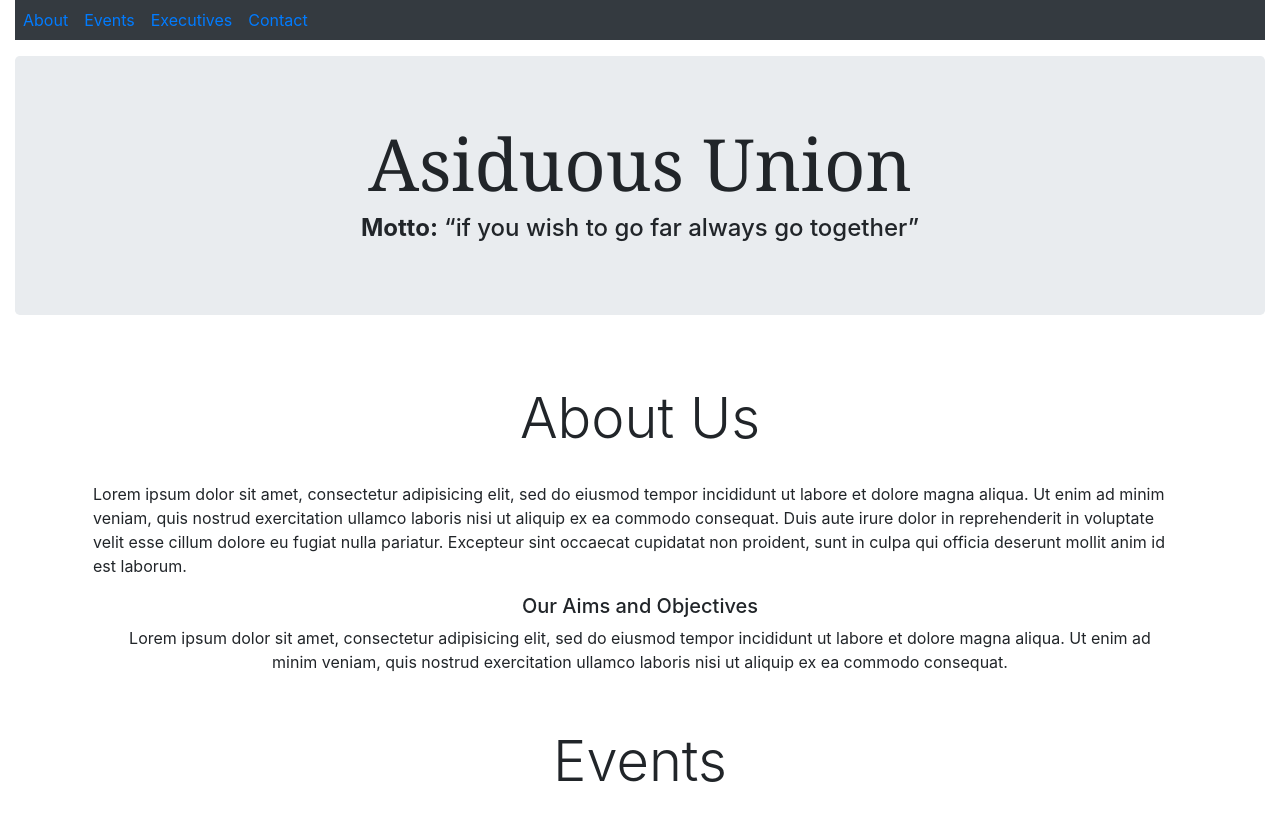
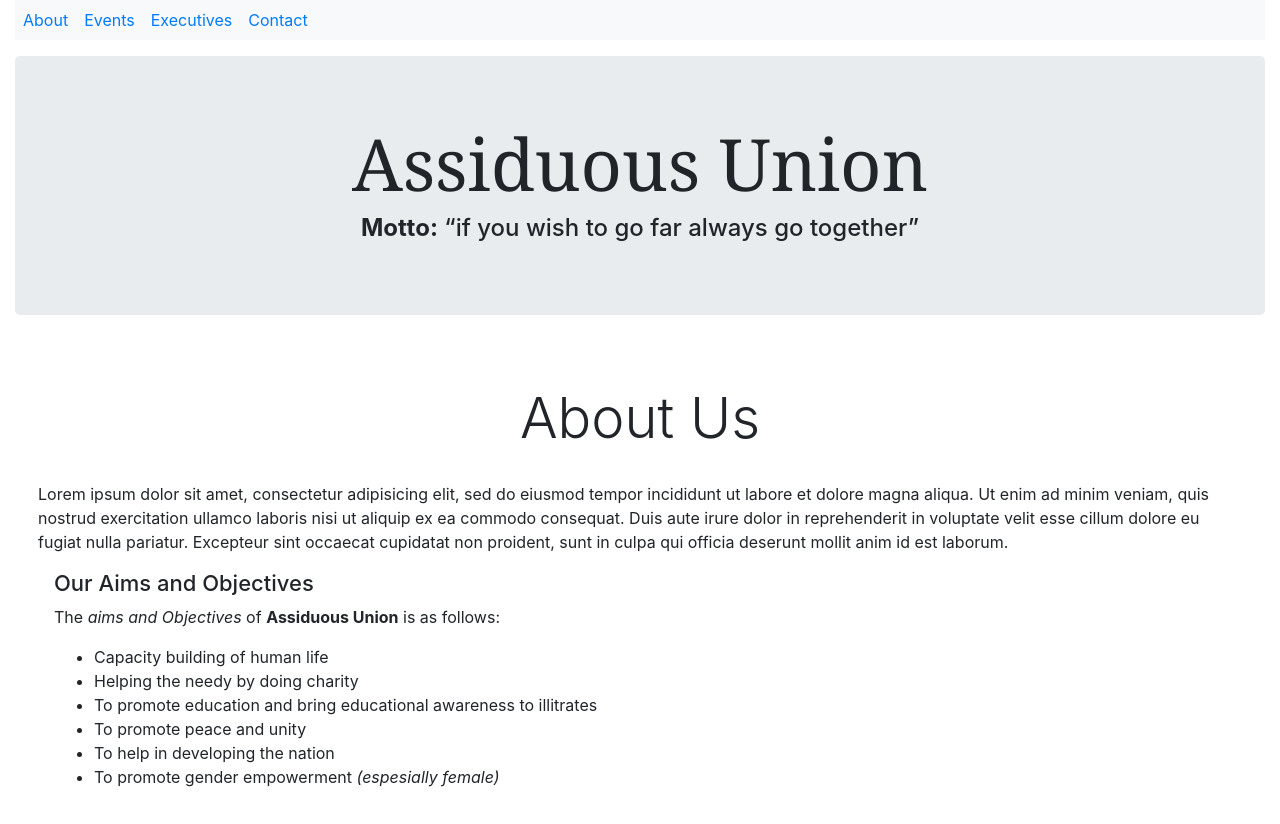
Before and after one commit to benjithorpe/asiduous-union, a plain HTML site: page index.html in a window 1280 px wide. Shown: the top 824 px of the page. Drawn offline with nearby package versions, Linux system fonts and the light colour scheme.

Commit message:
added the aims and objectives

```diff
--- a/index.html
+++ b/index.html
@@ -7,13 +7,14 @@
 	<meta http-equiv="x-ua-compatible" content="ie-edge">
 	<title>Asiduous Union</title>
 
-	<link rel="stylesheet" href="https://stackpath.bootstrapcdn.com/bootstrap/4.3.1/css/bootstrap.min.css" integrity="sha384-ggOyR0iXCbMQv3Xipma34MD+dH/1fQ784/j6cY/iJTQUOhcWr7x9JvoRxT2MZw1T" crossorigin="anonymous">
+	<link rel="stylesheet" href="https://stackpath.bootstrapcdn.com/bootstrap/4.3.1/css/bootstrap.min.css"
+		integrity="sha384-ggOyR0iXCbMQv3Xipma34MD+dH/1fQ784/j6cY/iJTQUOhcWr7x9JvoRxT2MZw1T" crossorigin="anonymous">
 	<link rel="stylesheet" type="text/css" href="style.css">
 </head>
 
 <body class="container-fluid">
 
-	<nav class="bg-dark sticky-top">
+	<nav class="bg-light sticky-top">
 		<ul class="pagination">
 			<li class="page-item p-2">
 				<a href="#about">About</a>
@@ -35,13 +36,13 @@
 
 	<!-- header -->
 	<header class="jumbotron text-center">
-		<h1 class="display-3">Asiduous Union</h1>
+		<h1 class="display-3">Assiduous Union</h1>
 		<h4>
 			<b>Motto:</b> <q>if you wish to go far always go together</q>
 		</h4>
 	</header>
 
-	<main class="container">
+	<main class="container-fluid my-2">
 		<article>
 			<!-- about -->
 			<section class="p-2 container-fluid" id="about">
@@ -56,10 +57,19 @@
 				</div>
 
 				<!-- our aims and objective -->
-				<div class="p-3 text-center">
+				<div class="p-3">
 					<h5>Our Aims and Objectives</h5>
-					Lorem ipsum dolor sit amet, consectetur adipisicing elit, sed do eiusmod tempor incididunt ut labore et dolore magna aliqua.
-					Ut enim ad minim veniam, quis nostrud exercitation ullamco laboris nisi ut aliquip ex ea commodo consequat.
+
+					<p>The <i>aims and Objectives</i> of <b>Assiduous Union</b> is as follows:</p>
+
+					<ul>
+						<li>Capacity building of human life</li>
+						<li>Helping the needy by doing charity</li>
+						<li>To promote education and bring educational awareness to illitrates</li>
+						<li>To promote peace and unity</li>
+						<li>To help in developing the nation</li>
+						<li>To promote gender empowerment <i>(espesially female)</i></li>
+					</ul>
 				</div>
 			</section>
 
@@ -100,7 +110,7 @@
 
 					<div class="col-md-6 col-lg-6 text-center">
 						<figure class="border">
-							<img src="img/chiboy.jpg" alt="P.R.O">
+							<img src="img/woody.jpg" alt="P.R.O">
 							<figcaption>Public Relations Officer</figcaption>
 						</figure>
 					</div>
@@ -129,7 +139,7 @@
 					<textarea name="msg" id="msg"rows="4" placeholder="Enter message..." class="form-control"></textarea>
 				</div>
 
-				<button type="submit" class="btn btn-outline-primary btn-block">Send</button>
+				<button type="submit" class="btn btn-primary btn-block">Send</button>
 			</form>
 		</section>
 	</main>
--- a/style.css
+++ b/style.css
@@ -9,6 +9,10 @@ h2 {
     margin: 30px 0px;
 }
 
+h5 {
+    font-size: 22px;
+}
+
 figure img {
     width: 300px;
     height: auto;
```
Also changed, not shown: img/chiboy.jpg (deleted), img/peter.jpg, img/woody.jpg (added).
